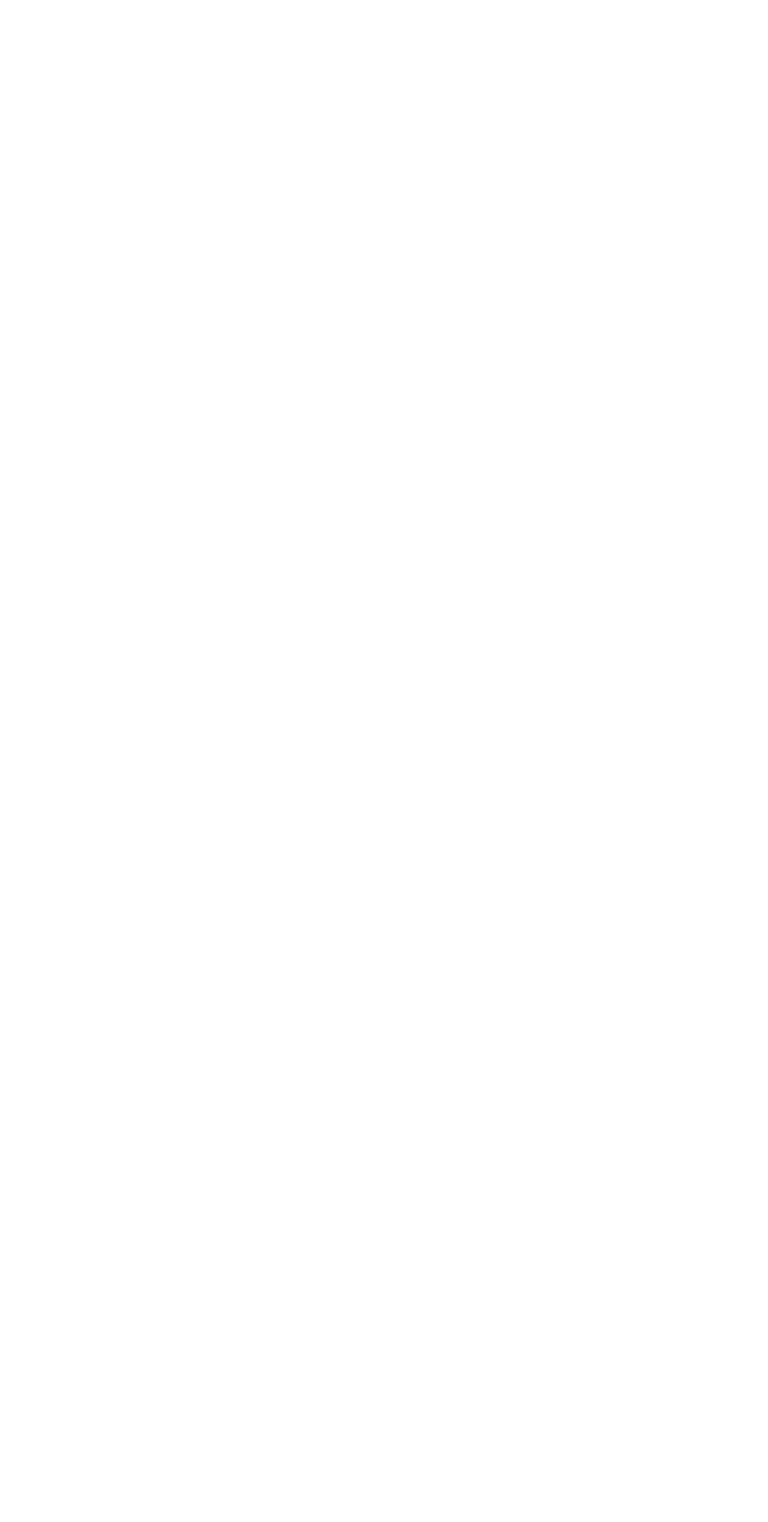
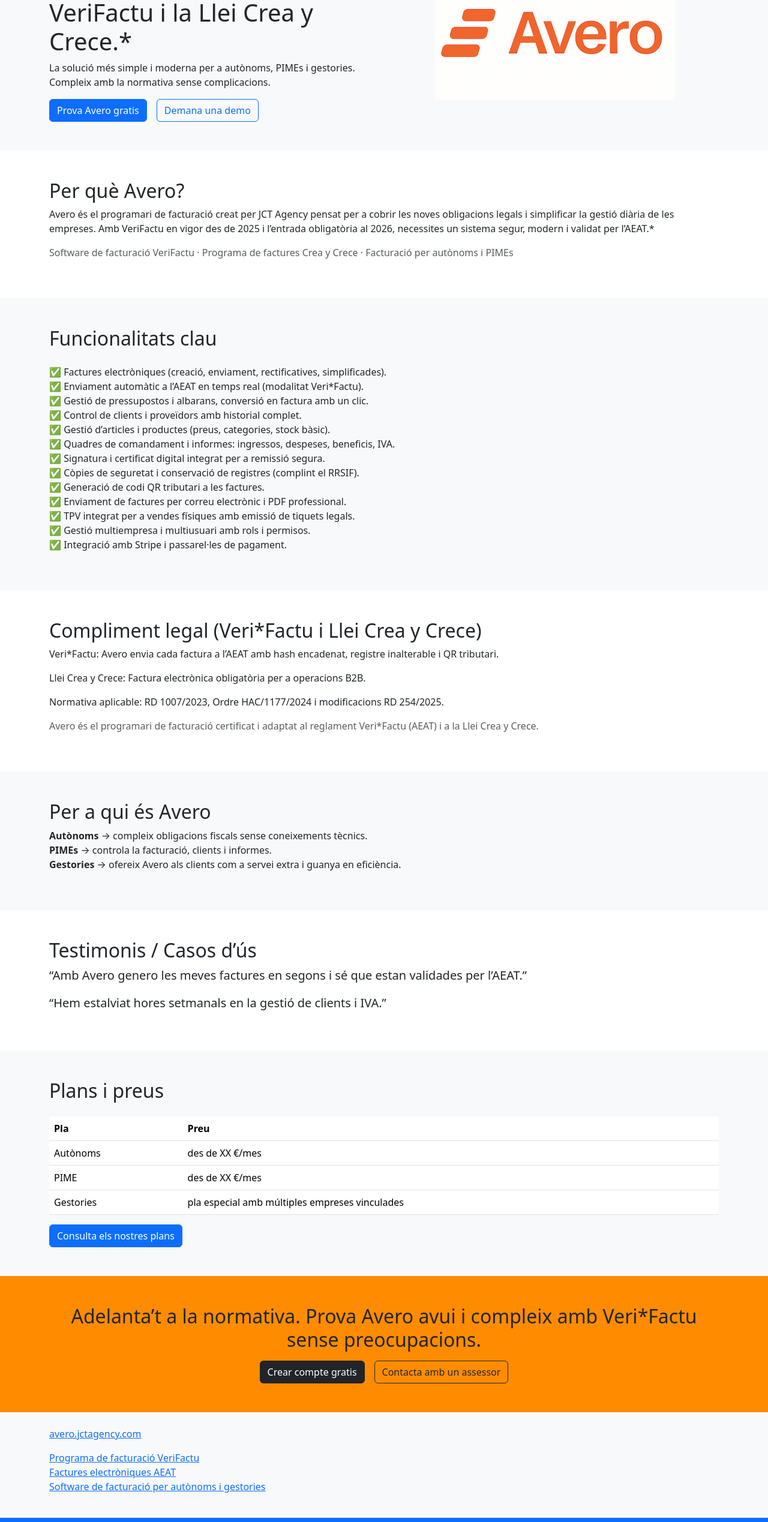
Before and after one commit to joanchorto1/web-jct-agency, a React (Create React App) app: page /avero in a window 1280 px wide. Before the commit this address had no page. Shown: the part 229-2766 px from the top of the page at 60% size. Before the commit the page ends 800 px from the top, so only its background shows below. Built offline with nearby package versions, Linux system fonts and the light colour scheme.

Commit message:
Create Avero landing page component

```diff
--- a/src/App.js
+++ b/src/App.js
@@ -2,12 +2,14 @@
 import {BrowserRouter, Route, Routes} from "react-router-dom";
 import Home from "./components/components/home";
 import Contact from "./components/components/contact";
+import Avero from "./components/components/avero";
 
 function App() {
   return (
       <BrowserRouter>
         <Routes>
           <Route path='/' element={<Home/>}/>
+          <Route path='/avero' element={<Avero/>}/>
           <Route path='/contacto' element={<Contact/>}/>
         </Routes>
       </BrowserRouter>
--- /dev/null
+++ b/src/components/components/avero.js
@@ -0,0 +1,152 @@
+import React from 'react';
+import Layout from '../layouts/layout';
+import { Helmet } from 'react-helmet';
+import AveroLogo from '../img/AVERO LOGO.png';
+
+const Avero = () => (
+  <Layout>
+    <Helmet>
+      <title>Avero – Programa de facturació 100% adaptat a VeriFactu i la Llei Crea y Crece</title>
+      <meta name="description" content="La solució més simple i moderna per complir amb VeriFactu i la Llei Crea y Crece." />
+    </Helmet>
+    <div className="bg-white text-dark">
+      {/* Hero */}
+      <section className="py-5 bg-light text-center text-md-start">
+        <div className="container">
+          <div className="row align-items-center g-4 flex-column flex-md-row">
+            <div className="col-md-6">
+              <h1>Avero – Programa de facturació 100% adaptat a VeriFactu i la Llei Crea y Crece.*</h1>
+              <p>La solució més simple i moderna per a autònoms, PIMEs i gestories. Compleix amb la normativa sense complicacions.</p>
+              <div className="d-flex gap-3 mt-3 flex-column flex-sm-row">
+                <a href="https://avero.jctagency.com" className="btn btn-primary">Prova Avero gratis</a>
+                <a href="/contacto" className="btn btn-outline-primary">Demana una demo</a>
+              </div>
+            </div>
+            <div className="col-md-6 text-center position-relative">
+              <img src={AveroLogo} alt="Mockup Avero" className="img-fluid" style={{ maxWidth: '400px' }} />
+              <span className="badge bg-success position-absolute top-0 start-50 translate-middle-x mt-2">Adaptat a Veri*Factu – RD 1007/2023</span>
+            </div>
+          </div>
+        </div>
+      </section>
+
+      {/* Per què Avero */}
+      <section className="py-5">
+        <div className="container">
+          <h2>Per què Avero?</h2>
+          <p>Avero és el programari de facturació creat per JCT Agency pensat per a cobrir les noves obligacions legals i simplificar la gestió diària de les empreses. Amb VeriFactu en vigor des de 2025 i l’entrada obligatòria al 2026, necessites un sistema segur, modern i validat per l’AEAT.*</p>
+          <p className="text-muted">Software de facturació VeriFactu · Programa de factures Crea y Crece · Facturació per autònoms i PIMEs</p>
+        </div>
+      </section>
+
+      {/* Funcionalitats clau */}
+      <section className="py-5 bg-light">
+        <div className="container">
+          <h2 className="mb-4">Funcionalitats clau</h2>
+          <ul className="list-unstyled">
+            <li>✅ Factures electròniques (creació, enviament, rectificatives, simplificades).</li>
+            <li>✅ Enviament automàtic a l’AEAT en temps real (modalitat Veri*Factu).</li>
+            <li>✅ Gestió de pressupostos i albarans, conversió en factura amb un clic.</li>
+            <li>✅ Control de clients i proveïdors amb historial complet.</li>
+            <li>✅ Gestió d’articles i productes (preus, categories, stock bàsic).</li>
+            <li>✅ Quadres de comandament i informes: ingressos, despeses, beneficis, IVA.</li>
+            <li>✅ Signatura i certificat digital integrat per a remissió segura.</li>
+            <li>✅ Còpies de seguretat i conservació de registres (complint el RRSIF).</li>
+            <li>✅ Generació de codi QR tributari a les factures.</li>
+            <li>✅ Enviament de factures per correu electrònic i PDF professional.</li>
+            <li>✅ TPV integrat per a vendes físiques amb emissió de tiquets legals.</li>
+            <li>✅ Gestió multiempresa i multiusuari amb rols i permisos.</li>
+            <li>✅ Integració amb Stripe i passarel·les de pagament.</li>
+          </ul>
+        </div>
+      </section>
+
+      {/* Compliment legal */}
+      <section className="py-5">
+        <div className="container">
+          <h2>Compliment legal (Veri*Factu i Llei Crea y Crece)</h2>
+          <p>Veri*Factu: Avero envia cada factura a l’AEAT amb hash encadenat, registre inalterable i QR tributari.</p>
+          <p>Llei Crea y Crece: Factura electrònica obligatòria per a operacions B2B.</p>
+          <p>Normativa aplicable: RD 1007/2023, Ordre HAC/1177/2024 i modificacions RD 254/2025.</p>
+          <p className="text-muted">Avero és el programari de facturació certificat i adaptat al reglament Veri*Factu (AEAT) i a la Llei Crea y Crece.</p>
+        </div>
+      </section>
+
+      {/* Per a qui és Avero */}
+      <section className="py-5 bg-light">
+        <div className="container">
+          <h2>Per a qui és Avero</h2>
+          <ul className="list-unstyled">
+            <li><strong>Autònoms</strong> → compleix obligacions fiscals sense coneixements tècnics.</li>
+            <li><strong>PIMEs</strong> → controla la facturació, clients i informes.</li>
+            <li><strong>Gestories</strong> → ofereix Avero als clients com a servei extra i guanya en eficiència.</li>
+          </ul>
+        </div>
+      </section>
+
+      {/* Testimonis */}
+      <section className="py-5">
+        <div className="container">
+          <h2>Testimonis / Casos d’ús</h2>
+          <blockquote className="blockquote">“Amb Avero genero les meves factures en segons i sé que estan validades per l’AEAT.”</blockquote>
+          <blockquote className="blockquote">“Hem estalviat hores setmanals en la gestió de clients i IVA.”</blockquote>
+        </div>
+      </section>
+
+      {/* Plans i preus */}
+      <section className="py-5 bg-light">
+        <div className="container">
+          <h2 className="mb-4">Plans i preus</h2>
+          <table className="table">
+            <thead>
+              <tr>
+                <th>Pla</th>
+                <th>Preu</th>
+              </tr>
+            </thead>
+            <tbody>
+              <tr>
+                <td>Autònoms</td>
+                <td>des de XX €/mes</td>
+              </tr>
+              <tr>
+                <td>PIME</td>
+                <td>des de XX €/mes</td>
+              </tr>
+              <tr>
+                <td>Gestories</td>
+                <td>pla especial amb múltiples empreses vinculades</td>
+              </tr>
+            </tbody>
+          </table>
+          <a href="https://avero.jctagency.com" className="btn btn-primary">Consulta els nostres plans</a>
+        </div>
+      </section>
+
+      {/* CTA final */}
+      <section className="py-5 text-center" style={{ backgroundColor: '#ff8c00' }}>
+        <div className="container">
+          <h2>Adelanta’t a la normativa. Prova Avero avui i compleix amb Veri*Factu sense preocupacions.</h2>
+          <div className="d-flex gap-3 justify-content-center flex-column flex-sm-row mt-3">
+            <a href="https://avero.jctagency.com" className="btn btn-dark">Crear compte gratis</a>
+            <a href="/contacto" className="btn btn-outline-dark text-dark">Contacta amb un assessor</a>
+          </div>
+        </div>
+      </section>
+
+      {/* Peu de pàgina */}
+      <footer className="py-4 bg-light">
+        <div className="container">
+          <p><a href="https://avero.jctagency.com">avero.jctagency.com</a></p>
+          <ul className="list-unstyled">
+            <li><a href="#">Programa de facturació VeriFactu</a></li>
+            <li><a href="#">Factures electròniques AEAT</a></li>
+            <li><a href="#">Software de facturació per autònoms i gestories</a></li>
+          </ul>
+        </div>
+      </footer>
+    </div>
+  </Layout>
+);
+
+export default Avero;
--- a/src/components/components/header.js
+++ b/src/components/components/header.js
@@ -12,6 +12,7 @@
       <Navbar.Collapse id="main-navbar">
         <Nav className="ms-auto">
           <Nav.Link href="/">Home</Nav.Link>
+          <Nav.Link href="/avero">Avero</Nav.Link>
           <Nav.Link href="/contacto">Contacto</Nav.Link>
         </Nav>
       </Navbar.Collapse>
--- a/src/components/components/home.js
+++ b/src/components/components/home.js
@@ -211,9 +211,10 @@
                   <li>Gestió de clients i productes</li>
                   <li>Compliment normatiu amb Veri*Factu</li>
                 </ul>
-                <a href="/avero" className="btn btn-primary">
-                  Coneix Avero
-                </a>
+                <div className="d-flex gap-3 mt-3">
+                  <a href="/avero" className="btn btn-primary">Coneix Avero</a>
+                  <a href="https://avero.jctagency.com" className="btn btn-outline-primary">Prova Avero gratis</a>
+                </div>
               </div>
               <div className="col-md-6 text-center">
                 <img src={AveroLogo} alt="Avero" className="img-fluid" style={{ maxWidth: "300px" }} />
```
